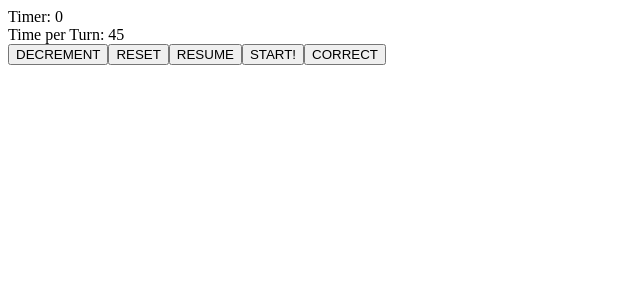
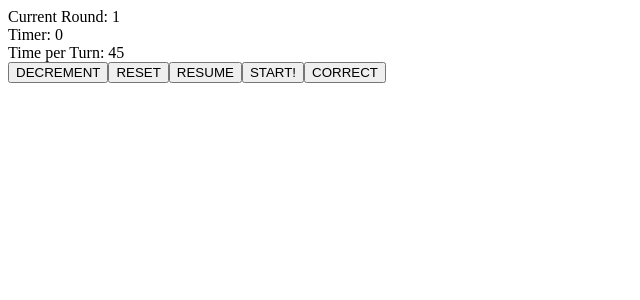
Before and after one commit to LevPewPew/hats-reboot, a React (Create React App) app: page / in a window 1280 px wide. Shown: the top 300 px of the page, without its empty margins (0-640 px from the left). Built offline with nearby package versions, Linux system fonts and the light colour scheme.

Commit message:
round state, actions and reducer.

```diff
--- a/src/actions/action-types.ts
+++ b/src/actions/action-types.ts
@@ -1,6 +1,7 @@
 export enum GameActionType {
   DECREMENT_TIMER = 'DECREMENT_TIMER',
   RESET_TIMER = 'RESET_TIMER',
+  INCREMENT_ROUND = 'INCREMENT_ROUND',
 }
 
 export enum SettingsActionType {
--- a/src/actions/game-actions.ts
+++ b/src/actions/game-actions.ts
@@ -8,6 +8,10 @@ export interface DecrementTimerAction {
 export interface ResetTimerAction {
   type: GameActionType.RESET_TIMER;
   payload: number;
+}
+
+export interface IncrementRoundAction {
+  type: GameActionType.INCREMENT_ROUND;
 }
 
 export function decrementTimer(): DecrementTimerAction {
@@ -30,3 +34,9 @@ export function resetTimer(): AppThunkAction<ResetTimerAction> {
     dispatch(setTimer(timePerTurn));
   };
 }
+
+export function incrementRound(): IncrementRoundAction {
+  return {
+    type: GameActionType.INCREMENT_ROUND,
+  };
+}
--- a/src/pages/GamePage.tsx
+++ b/src/pages/GamePage.tsx
@@ -2,7 +2,7 @@ import React, { useEffect, useState, useRef } from 'react';
 import styled from 'styled-components';
 import { Timer, WordDisplay } from 'src/components';
 import { GeneralBtn } from 'src/components/buttons';
-import { decrementTimer, resetTimer } from 'src/actions/game-actions';
+import { decrementTimer, resetTimer, incrementRound } from 'src/actions/game-actions';
 import { useDispatch, useSelector } from 'react-redux';
 import { sample } from 'src/utils/array';
 import { RootState } from '@hats-reboot/state-management-types';
@@ -12,6 +12,7 @@ interface GamePageProps {
 }
 
 export const GamePage: React.FC<GamePageProps> = ({ className }) => {
+  const round = useSelector<RootState, number>((state) => state.gameReducer.round);
   const words = useSelector<RootState, Array<string>>((state) => state.gameReducer.words);
   const [hat, setHat] = useState(words);
   const [isTimerTicking, setIsTimerTicking] = useState(false);
@@ -42,8 +43,15 @@ export const GamePage: React.FC<GamePageProps> = ({ className }) => {
     }
   }, [dispatch, isTimerTicking]);
 
+  useEffect(() => {
+    if (hat.length === 0) {
+      dispatch(incrementRound());
+    }
+  }, [hat.length]);
+
   return (
     <main className={className}>
+      <div>Current Round: {round}</div>
       <WordDisplay>
         <span>{currentWord}</span>
       </WordDisplay>
--- a/src/reducers/game-reducer.ts
+++ b/src/reducers/game-reducer.ts
@@ -3,11 +3,12 @@ import { GameAction } from '@hats-reboot/state-management-types';
 import { words } from '../seed-data';
 
 interface GameState {
+  round: number;
+  timer: number;
   words: Array<string>;
-  timer: number;
 }
 
-const initialState: GameState = { words: words, timer: 0 };
+const initialState: GameState = { round: 1, timer: 0, words: words };
 
 function gameReducer(state: GameState = initialState, action: GameAction): GameState {
   let newState: GameState;
@@ -23,6 +24,11 @@ function gameReducer(state: GameState = initialState, action: GameAction): GameS
         ...state,
         timer: action.payload,
       };
+    case GameActionType.INCREMENT_ROUND:
+      return {
+        ...state,
+        round: state.round + 1,
+      };
     default:
       newState = { ...state };
   }
```
